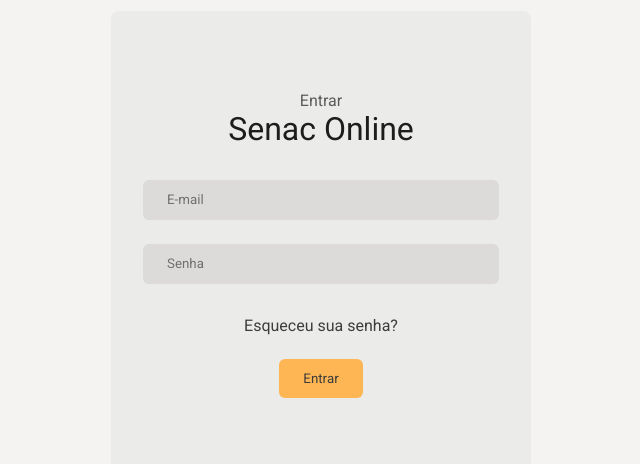
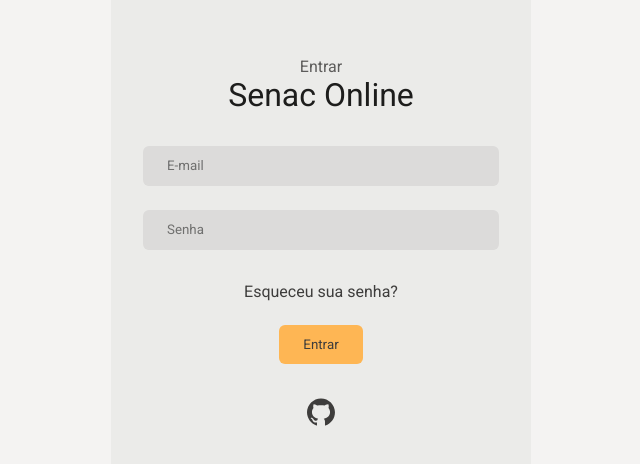
Before and after one commit to Panemiko/senac-online, a Next.js app: page /login in a window 1280 px wide. Shown: the part 156-620 px from the top of the page, without its empty margins (319-959 px from the left). Built offline with nearby package versions, Linux system fonts and the light colour scheme.

Commit message:
feat(pages): add github icon to the login page

```diff
--- a/src/pages/login.tsx
+++ b/src/pages/login.tsx
@@ -1,10 +1,12 @@
 import React from 'react'
+import { AiFillGithub as GithubIcon } from 'react-icons/ai'
 import { styled } from '@styles/stitches.config'
 import Page from '@components/Page'
 import Heading from '@components/Heading'
 import TextInput from '@components/TextInput'
 import Link from '@components/Link'
 import Button from '@components/Button'
+import Icon from '@components/Icon'
 
 const Container = styled('main', {
     height: '100vh',
@@ -47,7 +49,16 @@
                     />
                     <Link href='#'>Esqueceu sua senha?</Link>
                     <br />
-                    <Button css={{ marginTop: '$7' }}>Entrar</Button>
+                    <Button css={{ marginTop: '$7', marginBottom: '$8' }}>
+                        Entrar
+                    </Button>
+                    <br />
+                    <Icon
+                        target='_blank'
+                        href='https://github.com/panemiko/senac-online'
+                    >
+                        <GithubIcon />
+                    </Icon>
                 </FormContainer>
             </Container>
         </Page>
```
